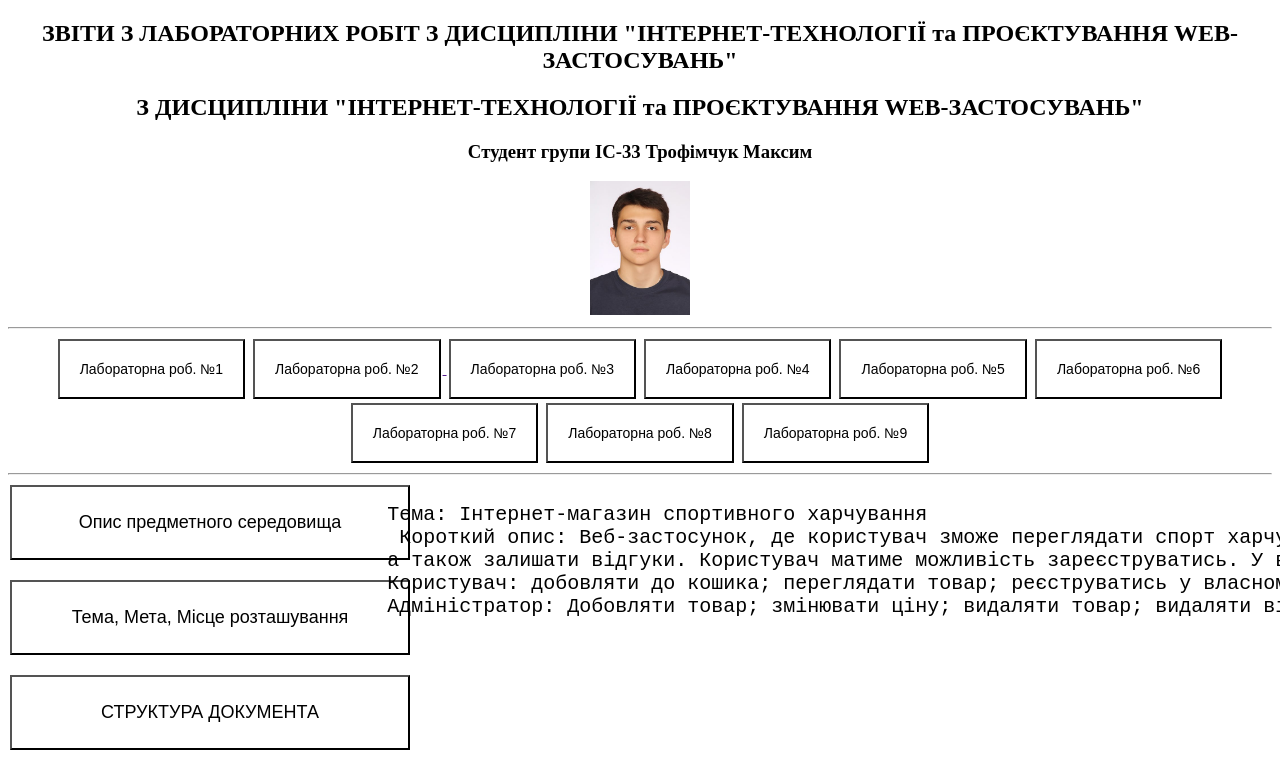
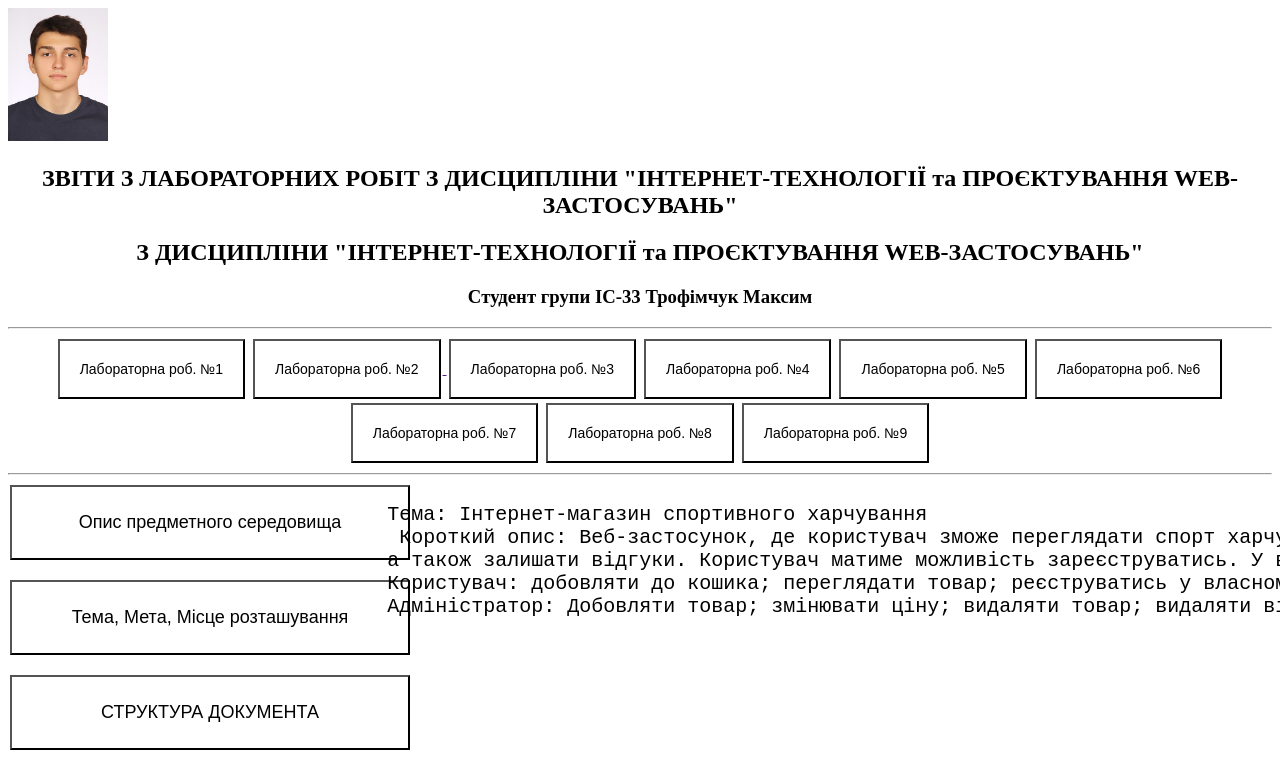
Before and after one commit to listerman29/lab11, a plain HTML site: page index.html in a window 1280 px wide. Shown: the top 765 px of the page. Drawn offline with Linux system fonts and the light colour scheme.

Commit message:
Update index.html

```diff
--- a/index.html
+++ b/index.html
@@ -7,10 +7,11 @@
     <title>Zvit</title>
 </head>
 <body>
+    <img src="img/photo_2024-09-19_22-23-18.jpg" alt="" style="width: 100px;">
     <h2><center>ЗВІТИ З ЛАБОРАТОРНИХ РОБІТ З ДИСЦИПЛІНИ "ІНТЕРНЕТ-ТЕХНОЛОГІЇ та ПРОЄКТУВАННЯ WEB-ЗАСТОСУВАНЬ"</center></h2>
     <h2><center>З ДИСЦИПЛІНИ "ІНТЕРНЕТ-ТЕХНОЛОГІЇ та ПРОЄКТУВАННЯ WEB-ЗАСТОСУВАНЬ"</center></h2>
     <h3><center>Cтудент групи ІС-33 Трофімчук Максим</center></h3>
-    <center><img src="img/photo_2024-09-19_22-23-18.jpg" alt="" style="width: 100px;"></center>
+
 
     <hr>
     <section class="sec-but">
```
